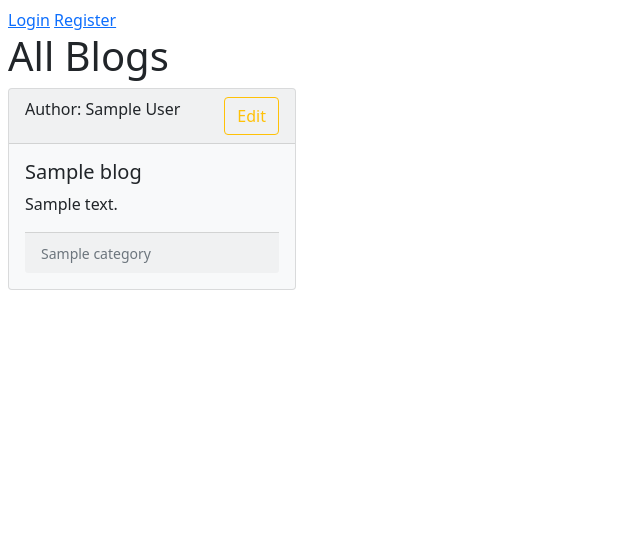
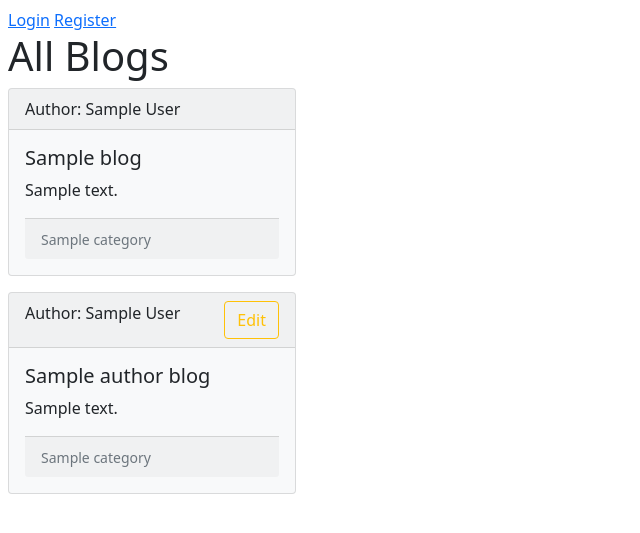
Before and after one commit to JanPoonthong/miniblog, a Django app: template miniblogapp/templates/miniblogapp/home.html in a window 1280 px wide. Shown: the top 533 px of the page, without its empty margins (0-640 px from the left). Run offline with Django 3.2, Linux system fonts and the light colour scheme; the template is opened without the code that fills it: most values are stand-ins (such as "Sample title", 1, 10 or a date in 2020); data that the repository does not hold is empty; parts of the project's set-up code (start-up, migrations or seed data) failed here and were passed over.

Commit message:
Trying to make edit button into server-side rendering

```diff
--- a/miniblogapp/templates/miniblogapp/home.html
+++ b/miniblogapp/templates/miniblogapp/home.html
@@ -6,17 +6,7 @@
 
 <form action="{% url 'edit' blog.id %}">
   <div class="card bg-light mb-3" style="max-width: 18rem">
-    <div class="card-header">
-      Author: {{ blog.author }}
-      <button
-        type="submit"
-        class="btn btn-outline-warning"
-        style="float: right"
-        name="check:True"
-      >
-        Edit
-      </button>
-    </div>
+    <div class="card-header">Author: {{ blog.author }}</div>
     <div class="card-body">
       <h5 class="card-title">{{ blog.name }}</h5>
       <p class="card-text">{{ blog.content }}</p>
@@ -26,11 +16,27 @@
     </div>
   </div>
 </form>
-{% endfor %}
+{% endfor %} {% for author_blog in author_blogs %}
 
-{% if message %}
-<script>
-    alert("You're not the author for this blog");
-</script>
-{% endif %}
-{% endblock %}
+<form action="{% url 'edit' author_blog.id %}">
+  <div class="card bg-light mb-3" style="max-width: 18rem">
+    <div class="card-header">
+      Author: {{ author_blog.author }}
+      <button
+        type="submit"
+        class="btn btn-outline-warning"
+        style="float: right"
+      >
+        Edit
+      </button>
+    </div>
+    <div class="card-body">
+      <h5 class="card-title">{{ author_blog.name }}</h5>
+      <p class="card-text">{{ author_blog.content }}</p>
+      <div class="card-footer">
+        <small class="text-muted">{{ author_blog.category }}</small>
+      </div>
+    </div>
+  </div>
+</form>
+{% endfor %} {% endblock %}
```
Also changed, not shown: miniblogapp/views.py (+5 -4 lines).
